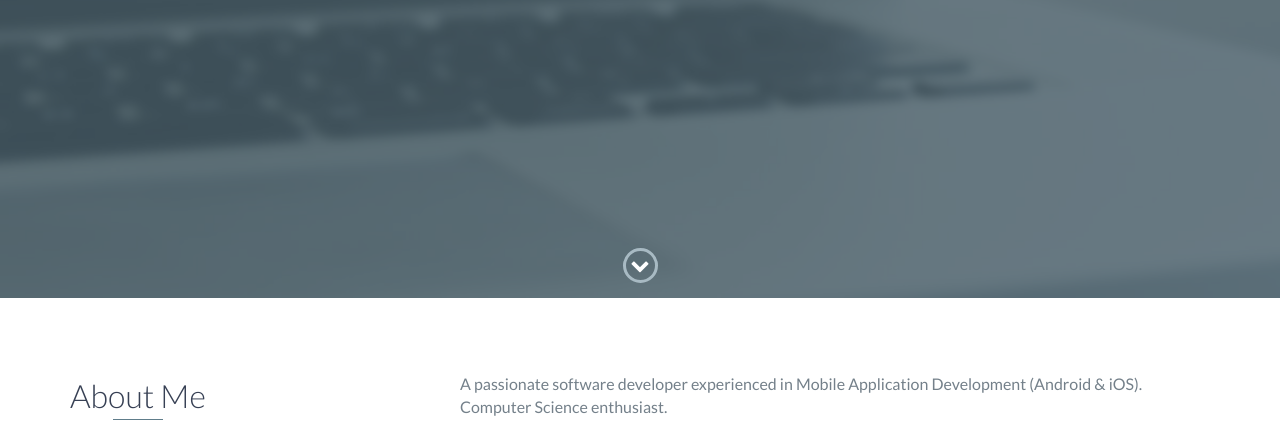
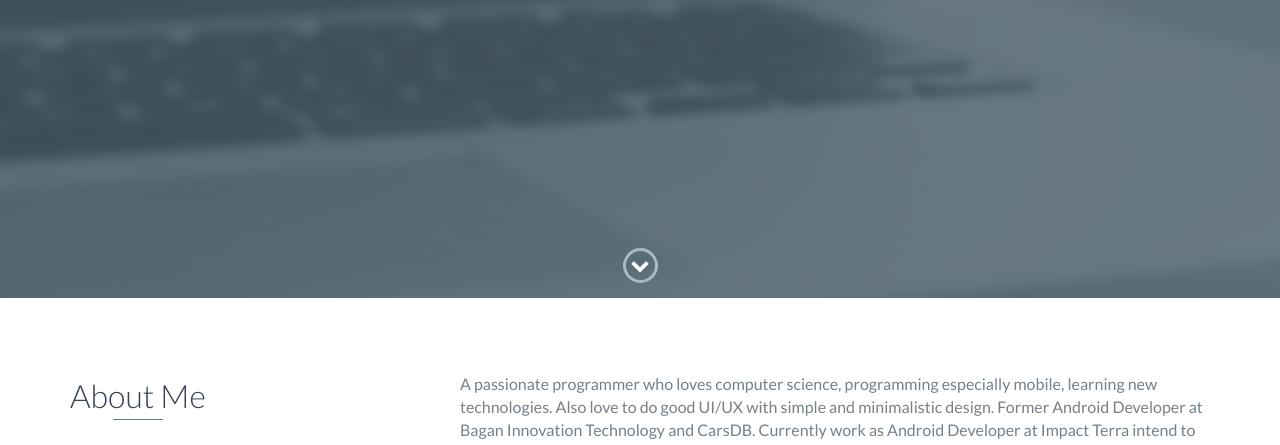
Before and after one commit to WaiLynnZaw/wailynnzaw.github.io, a plain HTML site: page index.html in a window 1280 px wide. Shown: the part 502-947 px from the top of the page. Drawn offline with nearby package versions, Linux system fonts and the light colour scheme.

Commit message:
Update Info

```diff
--- a/index.html
+++ b/index.html
@@ -67,7 +67,7 @@
                 </div>
                 <div class="col-md-8">
                     <p>
-                        A passionate software developer experienced in Mobile Application Development (Android & iOS). Computer Science enthusiast.
+                        A passionate programmer who loves computer science, programming especially mobile, learning new technologies. Also love to do good UI/UX with simple and minimalistic design. Former Android Developer at Bagan Innovation Technology and CarsDB. Currently work as Android Developer at Impact Terra intend to help farming connected through mobile tech.
                     </p>
                 </div>
             </div>
```
